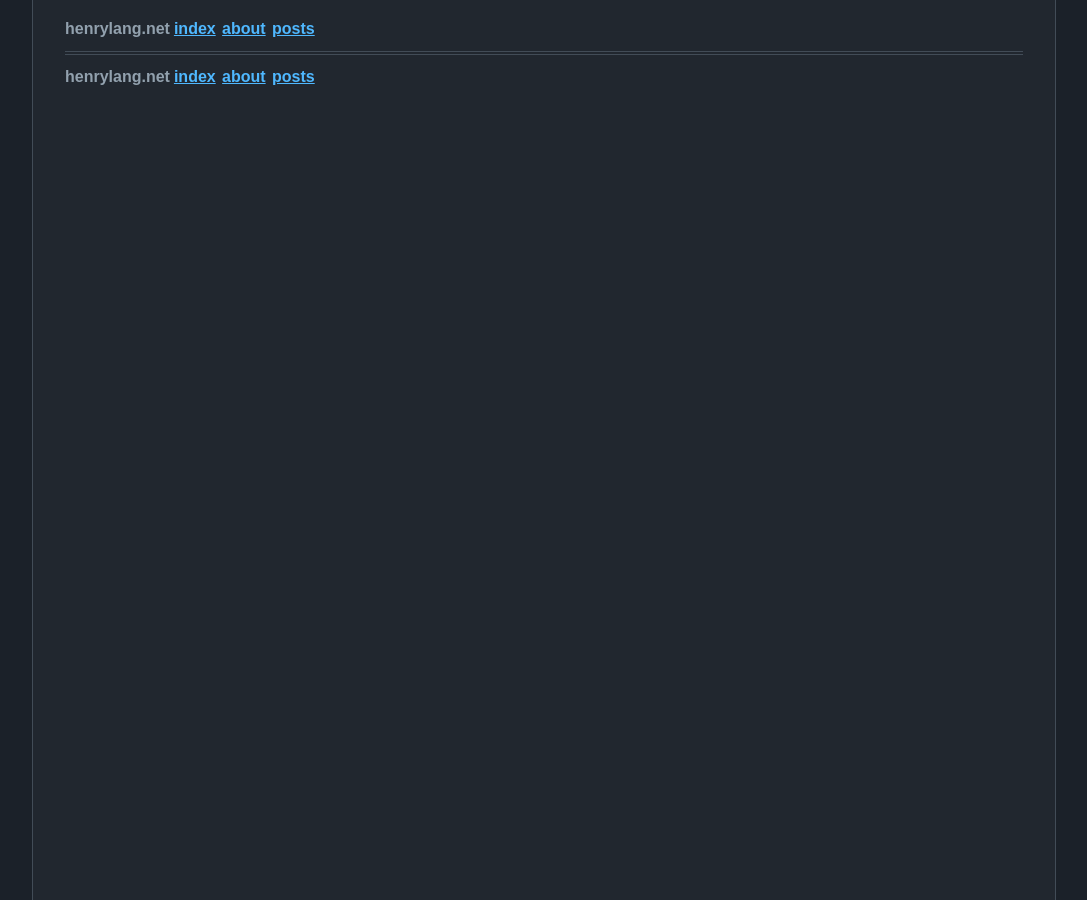
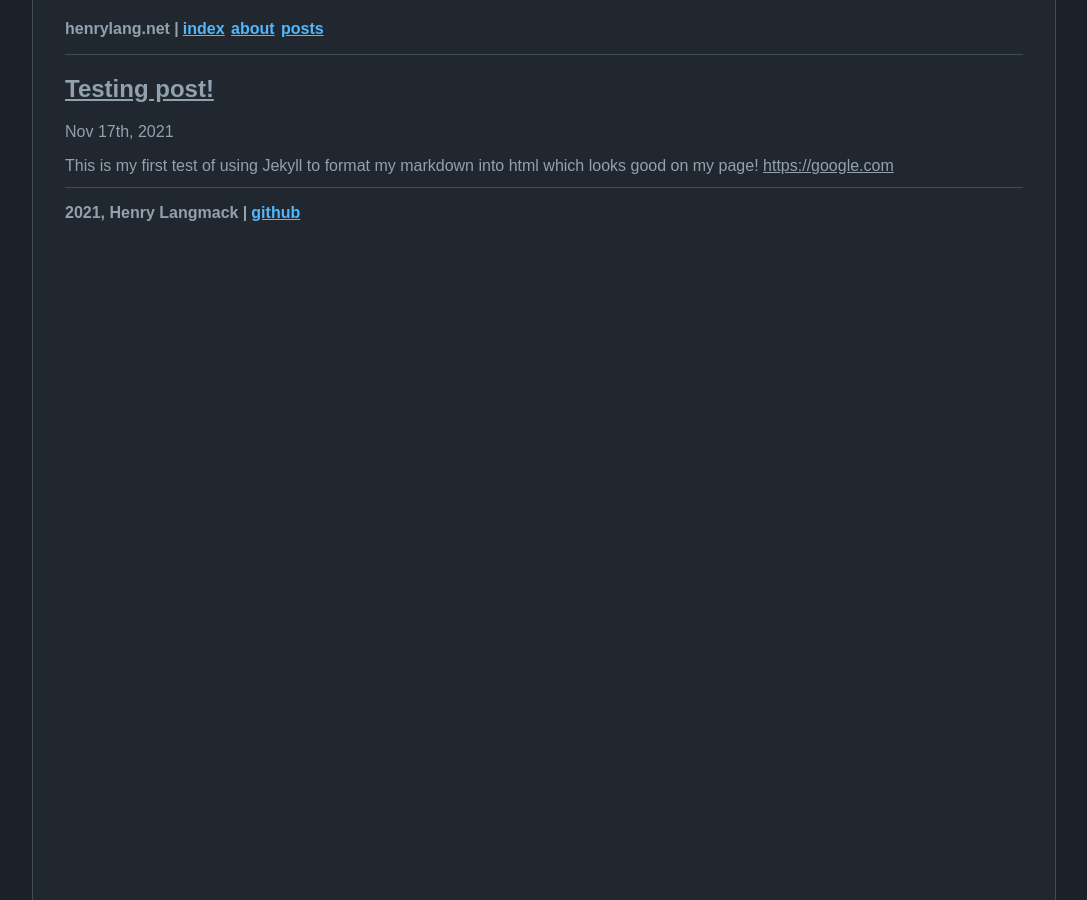
Before and after one commit to henry-lang/henry-lang.github.io, a Jekyll site: the page built from posts.html, in a window 1280 px wide. Shown: the whole page, without its empty margins (96-1183 px from the left). Built offline with Jekyll 4.4.1, drawn with Linux system fonts in a browser that asks for light colours.

Commit message:
weird issue

```diff
--- a/_config.yml
+++ b/_config.yml
@@ -2,7 +2,7 @@ description: >-
   Random thoughts about my passions.
 
 sass:
-  style: expanded
+  style: compact
 
 theme: null
 url: "henrylang.net"
--- a/_includes/footer.html
+++ b/_includes/footer.html
@@ -1,6 +1,4 @@
 <footer>
-    <p>henrylang.net</p>
-    <a href="/">index</a>
-    <a href="/about">about</a>
-    <a href="/posts">posts</a>
+    <p>2021, Henry Langmack</p>
+    <a href="https://github.com/henry-lang">github</a>
 </footer>
--- a/_layouts/default.html
+++ b/_layouts/default.html
@@ -7,13 +7,15 @@
     <meta charset="UTF-8">
     <meta http-equiv="X-UA-Compatible" content="IE=edge">
     <meta name="viewport" content="width=device-width, initial-scale=1.0">
-    <link rel="preload" href="./assets/fonts/iosevka-regular.woff2" as="font" crossorigin>
-    <link rel="stylesheet" href="./assets/styles/style.css">
+    <link rel="preload" href="/assets/fonts/iosevka-regular.woff2" as="font" crossorigin>
+    <link rel="stylesheet" href="/assets/styles/style.css">
 </head>
 <body>
     <div class="wrapper">
         {% include nav.html %}
-        {{ content }}
+        <div class="content">
+            {{ content }}
+        </div>
         {% include footer.html %}
     </div>
 </body>
--- a/assets/styles/style.sass
+++ b/assets/styles/style.sass
@@ -5,15 +5,6 @@
 //     font-family: Iosevka
 //     font-display: swap
 //     src: url(../fonts/iosevka-regular.ttf)
-
-@keyframes fadein
-    from
-        opacity: 0
-        transform: translateX(20px)
-
-    to
-        opacity: 100%
-        transform: translateX(0px)
 
 $font: Iosevka
 $backup-font: Arial
@@ -24,15 +15,17 @@ $mid: #424c57
 $dark: #21272f
 $very-dark: #1b2129
 
-h1, a, p
-    color: $text
-    font-family: $font, $backup-font
+@keyframes fadein
+    from
+        opacity: 0
+    to
+        opacity: 1
 
-nav
-    padding-top: 0.25rem
-    border-bottom: 1px solid $mid
+@mixin bar-links
+    >
+        p::after
+            content: " | "
 
-    >
         *
             display: inline-block
             font-weight: bold
@@ -40,19 +33,22 @@ nav
             color: $accent
             padding-right: 0.15rem
 
+h1, a, p
+    color: $text
+    font-family: $font, $backup-font
+
+nav
+    @include bar-links
+
+    padding-top: 0.25rem
+    border-bottom: 1px solid $mid
+
 footer
-    // position: relative
+    @include bar-links
+
     margin-top: -0.25rem
     width: 100%
     border-top: 1px solid $mid
-
-    >
-        *
-            display: inline-block
-            font-weight: bold
-        a
-            color: $accent
-            padding-right: 0.15rem
 
 body
     padding: 0
@@ -73,8 +69,4 @@ body
     margin: auto
     width: 80vw
     min-height: 100vh
-    // animation: fadein 0.3s 0s
-
-    // >
-    //     *
-    //         animation: fadein 0.35s
+    animation: fadein 0.35s
--- a/posts.html
+++ b/posts.html
@@ -1,3 +1,15 @@
 ---
 layout: default
 ---
+
+{% for post in site.posts %}
+
+<div class="post">
+    <a href="{{ site.baseurl }}{{ post.url }}">
+        <h2>{{ post.title }}</h2>
+    </a>
+    <p>{{ post.date | date_to_string: "ordinal", "US" }}</p>
+    <p>{{ post.excerpt | truncatewords: 35 }}</p>
+</div>
+
+{% endfor %}
```
Also changed, not shown: _includes/nav.html (line endings or trailing spaces).
